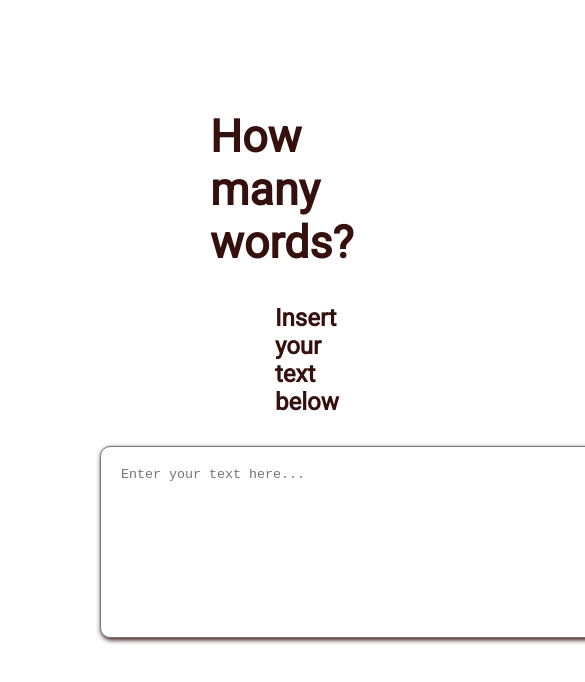
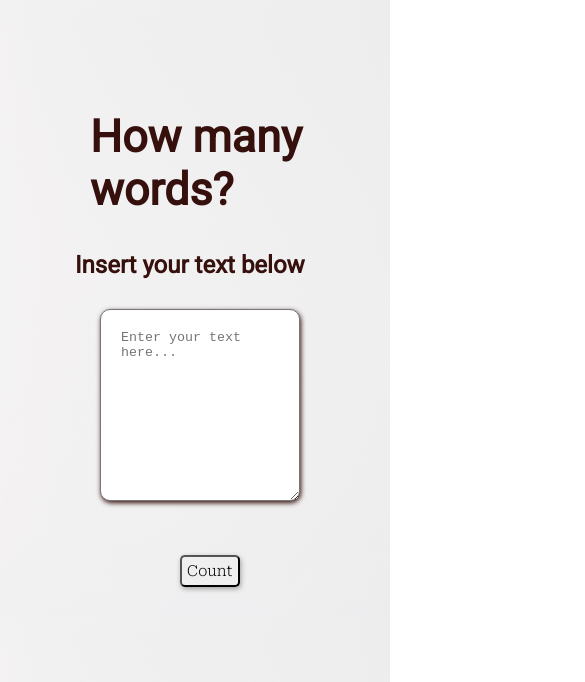
Before and after one commit to Krypter93/word-counter, a plain HTML site: page index.html in a window 390 px wide. Shown: the top 682 px of the page, 585 px wide, since content can reach past the window. Drawn offline with Linux system fonts and the light colour scheme; files whose address does not match are found by name; a web font is replaced by a local one.

Commit message:
Update main.css

```diff
--- a/main.css
+++ b/main.css
@@ -61,10 +61,31 @@ h2{
     color: white;
 }
 
-@media (max-width: 844px){
+
+@media (max-width: 768px){
+
     body{
-    background-image: url(img/web1.jpg);
-    background-size: cover;
-    background-position: center;
+        background-size: cover;
+    }
+
+    header > h1{
+        font-size: 2em;
+    }
+
+    header{
+        margin-left: 80px;
+    }
+
+    h2{
+        margin-left: 45px;
+    }
+
+    #textarea{
+        width: 200px;
+    }
+
+    #btn{
+        margin-left: 150px;
+        margin-top: 50px;
     }
 }
```
